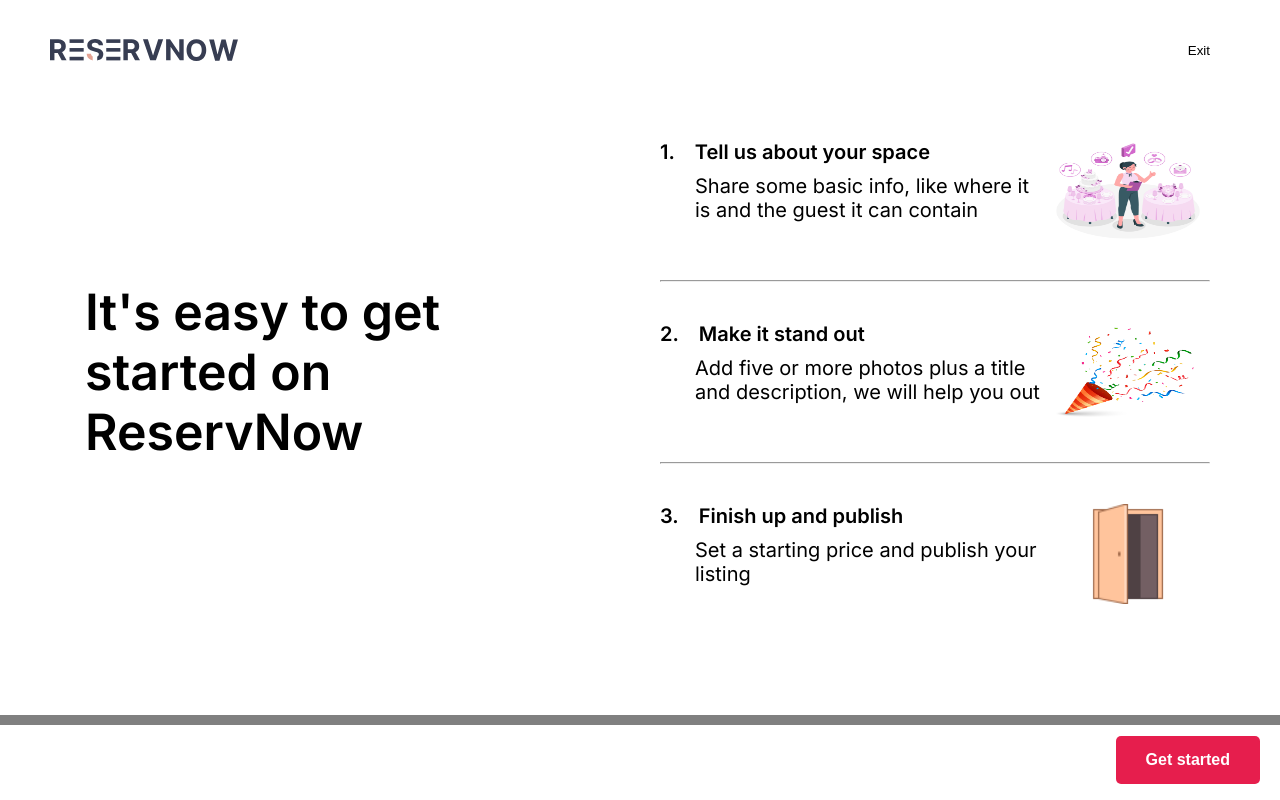
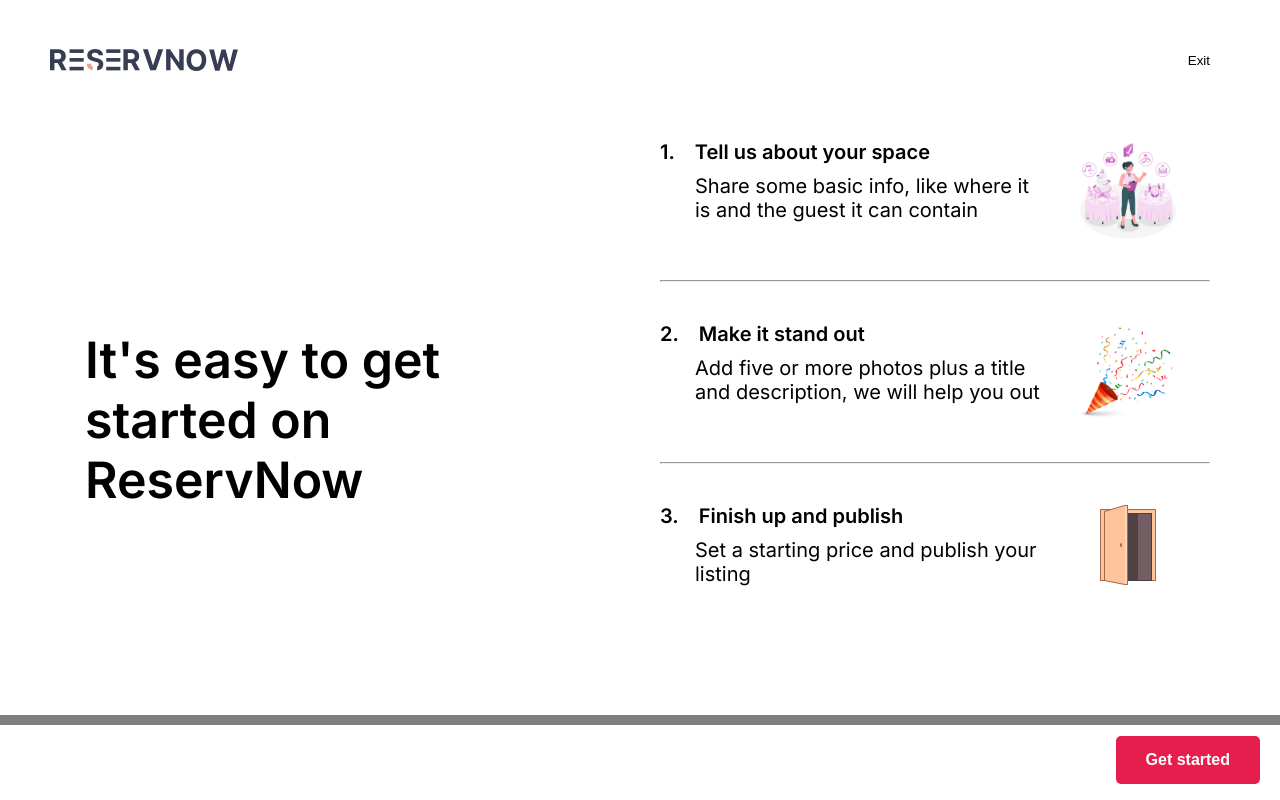
Before and after one commit to TechGateInc/ReservNow, a Next.js app in the folder reservnow/: page /host-an-eventcentre in a window 1280 px wide. Built offline with nearby package versions, Linux system fonts and the light colour scheme.

Commit message:
bug fixes

```diff
--- a/reservnow/app/host-an-eventcentre/page.module.css
+++ b/reservnow/app/host-an-eventcentre/page.module.css
@@ -1,19 +1,16 @@
 .host-root {
   width: 100%;
   height: 100vh;
-  /* background-color: green; */
-  margin: 0 !important;
 }
 .host-top {
   padding-left: 50px;
   padding-right: 50px;
 }
 .host-header {
-  height: 100px;
+  height: 15vh;
   display: flex;
   align-items: center;
   justify-content: space-between;
-  /* background-color: yellow; */
 }
 .host-header button {
   padding: 8px;
@@ -28,8 +25,7 @@
   background-color: #f6f2f0;
 }
 .host-content {
-  margin-top: 20px;
-  /* background-color: red; */
+  height: 75vh;
 }
 .host-footer {
   height: 10vh;
@@ -37,7 +33,6 @@
   display: flex;
   justify-content: space-between;
   align-items: center;
-  /* background-color: blue; */
   padding: 20px;
   position: fixed;
   bottom: 0;
--- a/reservnow/components/Overview/overview.css
+++ b/reservnow/components/Overview/overview.css
@@ -1,6 +1,7 @@
 .overview-root {
   display: flex;
   width: 100%;
+  height: 100%;
 }
 .host-content-left {
   width: 50%;
@@ -17,7 +18,6 @@
   width: 50%;
   padding: 20px;
   font-size: 20px;
-  /* background-color: green; */
 }
 .host-content-right .line {
   margin-top: 5%;
@@ -48,5 +48,5 @@
 }
 .icon-container img {
   height: 100px;
-  width: 150px;
+  width: 100px;
 }
```
Also changed, not shown: reservnow/components/Overview/Overview.jsx (+1 -1 lines).
